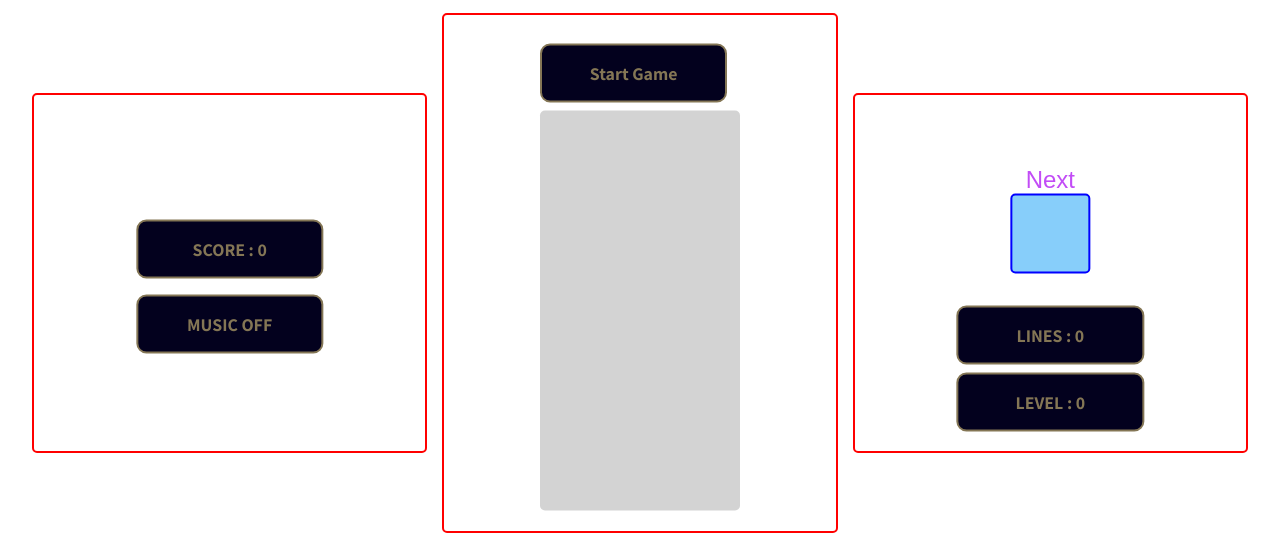
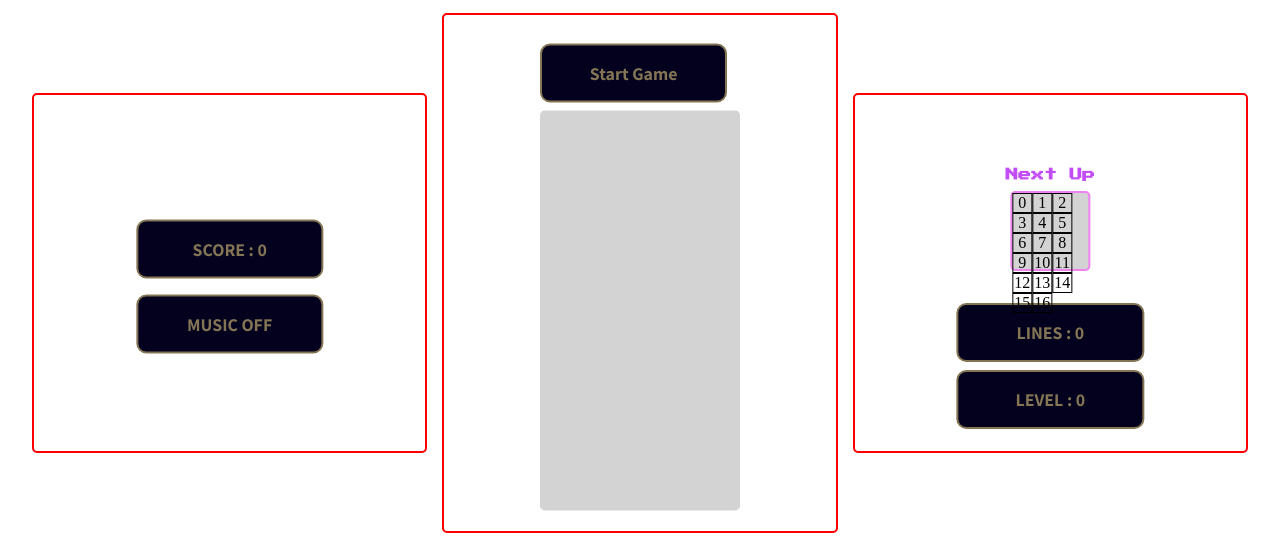
Before and after one commit to IainKnox/tetris-javascript, a plain HTML site: page tetris.html in a window 1280 px wide. Shown: the part 56-599 px from the top of the page. Drawn offline with Linux system fonts and the light colour scheme; a web font is replaced by a local one.

Commit message:
create display grid to show next up tetrimino

```diff
--- a/assets/css/style.css
+++ b/assets/css/style.css
@@ -280,8 +280,9 @@
 }
 
 .name h2 {
-    font-family: 'Rammetto One', sans-serif;
-    font-weight: lighter;
+    font-family: 'Press Start 2P', sans-serif;
+    font-size: .8rem;
+    margin: 10px;
     visibility: visible;
 }
 
@@ -290,16 +291,17 @@
     width: 80px;
     height: 80px;
     border-radius: 5px;
-    background-color: lightskyblue;
+    background-color: lightgray;
     display: flex;
     flex-wrap: wrap;
     margin: 0 auto;
-    border:  2px solid blue;
+    border:  2px solid violet;
 }
 
 .display-grid div {
     width: 20px;
     height: 20px;
+    border: 1px solid black;;
 }
 
 /* fallback color for tetrimino to display within the grid */
--- a/assets/js/script.js
+++ b/assets/js/script.js
@@ -16,6 +16,14 @@ document.addEventListener('DOMContentLoaded', () => {
     let level = 0;
     const gameMusic = document.getElementById('music');
     const soundButton = document.getElementById('play');
+    const nextGrid = document.querySelector('.display-grid');
+    const nextCells = [ ];
+
+    // nextUpGrid dimensions
+    const nextWidth = 4;
+    const nextHeight = 4;
+    const numberOfBloxMini = (nextWidth * nextHeight);
+
     const colours = [
         'MidnightBlue',
         'Khaki',
@@ -258,6 +266,16 @@ document.addEventListener('DOMContentLoaded', () => {
         }
     }
 
+    function createNextUpGrid() {
+        for (let i = 0; i <= numberOfBloxMini; i++) {
+            const cell = document.createElement('div');
+            nextCells.push(cell);
+            cell.innerHTML = i     // label the cells
+            nextGrid.appendChild(cell);
+        }
+    }
+    createNextUpGrid();
+
 
 
 });
--- a/tetris.html
+++ b/tetris.html
@@ -270,25 +270,8 @@
                 <h2>box 3</h2>
 
                 <div class="name">
-                    <h2>Next</h3>
-                        <div class="display-grid">
-                            <div></div>
-                            <div></div>
-                            <div></div>
-                            <div></div>
-                            <div></div>
-                            <div></div>
-                            <div></div>
-                            <div></div>
-                            <div></div>
-                            <div></div>
-                            <div></div>
-                            <div></div>
-                            <div></div>
-                            <div></div>
-                            <div></div>
-                            <div></div>
-                        </div>
+                    <h2>Next Up</h3>
+                        <div class="display-grid"></div>
                 </div>
                 <div class="score un-btn">Lines : <span id="lines">0</span> </div>
                 <div class="score un-btn">Level : <span id="levels">0</span> </div>
```
